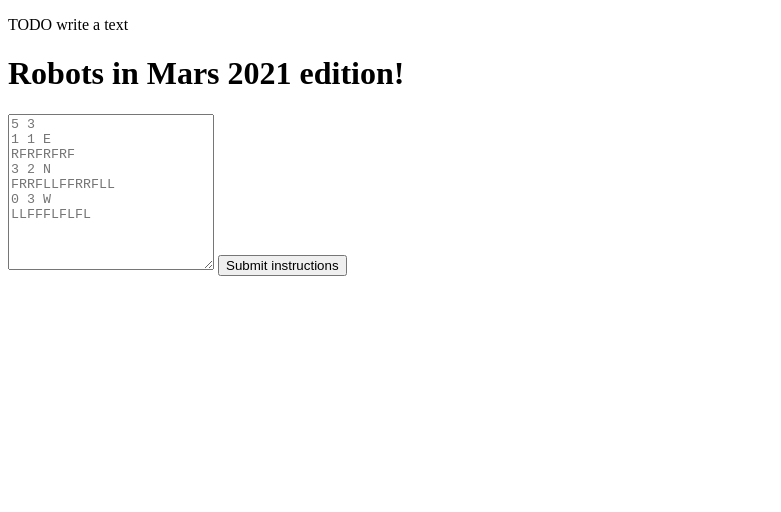
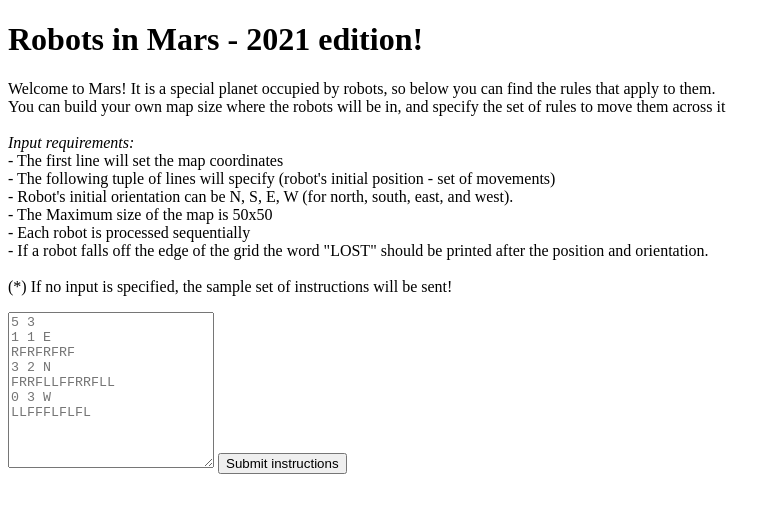
Before and after one commit to j-hernandez93/robots-in-mars, a website: page index.html in a window 1280 px wide. Shown: the whole page, without its empty margins (0-781 px from the left). Drawn offline with Linux system fonts and the light colour scheme.

Commit message:
Finished last changes pending

```diff
--- a/common.js
+++ b/common.js
@@ -24,6 +24,7 @@ function buildApiResponse({ code, message, body = undefined }) {
   return { statusCode: code, message, body };
 }
 
+// Formatted as string
 function buildRobotsOutput(results) {
   let strResult = '';
   for (const item of results) {
@@ -36,6 +37,7 @@ function getMapHistory() {
   return JSON.parse(fs.readFileSync('scentsOfDeath.json', 'utf8'));
 }
 
+// Revert to the initial history
 function resetMapHistory() {
   fs.writeFile(
     'scentsOfDeath.json',
--- a/index.html
+++ b/index.html
@@ -3,8 +3,21 @@
 <head>
     <meta charset="UTF-8">
     <title>Robots in Mars</title>
-    <p>TODO write a text</p>
-    <h1>Robots in Mars 2021 edition!</h1>
+
+    <h1>Robots in Mars - 2021 edition!</h1>
+    <p>
+        Welcome to Mars!
+        It is a special planet occupied by robots, so below you can find the rules that apply to them. <br>
+        You can build your own map size where the robots will be in, and specify the set of rules to move them across it <br><br>
+        <i>Input requirements:</i><br>
+        - The first line will set the map coordinates<br>
+        - The following tuple of lines will specify (robot's initial position - set of movements)<br>
+        - Robot's initial orientation can be N, S, E, W (for north, south, east, and west).<br>
+        - The Maximum size of the map is 50x50<br>
+        - Each robot is processed sequentially<br>
+        - If a robot falls off the edge of the grid the word "LOST" should be printed after the position and orientation.<br><br>
+    (*) If no input is specified, the sample set of instructions will be sent!<br>
+    </p>
     <form method="POST" action="/map">
         <textarea placeholder="5 3
 1 1 E
--- a/movement.js
+++ b/movement.js
@@ -29,6 +29,7 @@ function storeNewScents({ mapCoordinates, newScents }) {
       }
     });
   }
+  // Only update if there are any dead scents.
   if (newScents.length > 0) {
     fs.writeFile(
       'scentsOfDeath.json',
@@ -51,6 +52,7 @@ function moveRobots({ instructions }) {
       deadRobotsScents.length > 0
         ? [...deadRobotsScents['0'].scentsOfDeath]
         : [];
+
     const robotsFinalPositions = [];
     for (const robotObj of instructions.robots) {
       const robot = new Robot({
@@ -68,6 +70,7 @@ function moveRobots({ instructions }) {
       );
       robotsFinalPositions.push(finalPosition);
     }
+
     storeNewScents({
       mapCoordinates: instructions.marsMap,
       newScents: deadRobotsScents,
--- a/robot.js
+++ b/robot.js
@@ -42,7 +42,7 @@ class Robot {
   }
 
   moveForward() {
-    // FIXME comment!
+    // If the instruction would cause the death of the robot, just omit it.
     if (
       this.deadScents.filter(
         (array) => JSON.stringify(array) === JSON.stringify(this.coordinates)
```
Also changed, not shown: app.js (+16 -9 lines), test/movement.test.js (added, +37 -0 lines), test/validator.test.js (+1 -1 lines), README.md, scentsOfDeath.json (line endings or trailing spaces).
